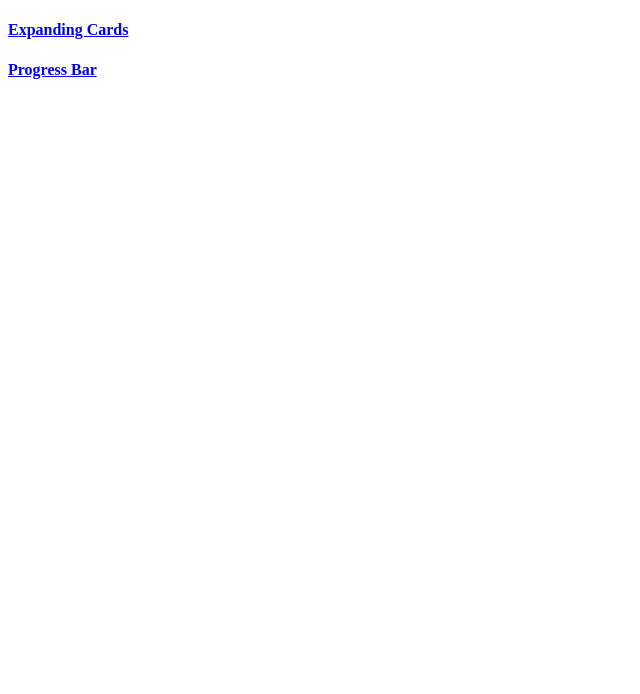
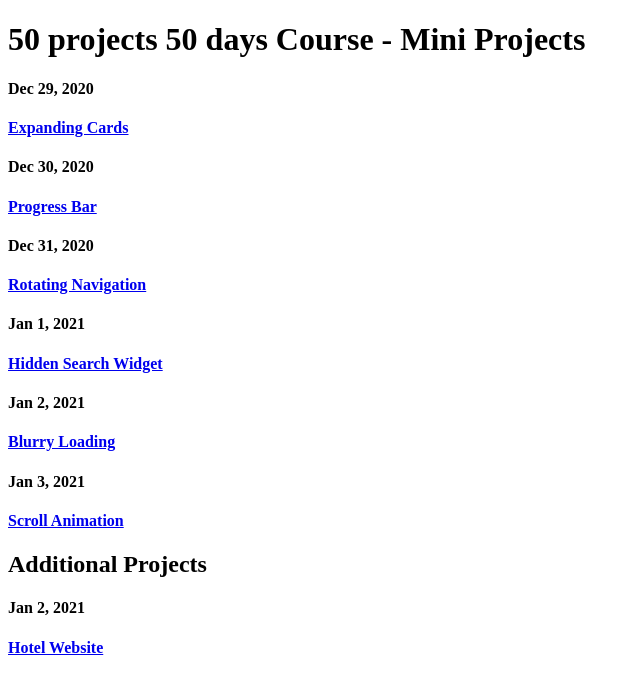
Before and after one commit to nathanjh-28/frontend_exercises, a plain HTML site: page index.html in a window 1280 px wide. Shown: the whole page, without its empty margins (0-640 px from the left). Drawn offline with Linux system fonts and the light colour scheme.

Commit message:
links in root page up to date

```diff
--- a/index.html
+++ b/index.html
@@ -9,15 +9,57 @@
 
 <body>
 
+    <h1>50 projects 50 days Course - Mini Projects</h1>
+    <h4>Dec 29, 2020</h4>
     <h4>
         <a href="expanding_cards/index.html">
             Expanding Cards
         </a>
     </h4>
 
+
+    <h4>Dec 30, 2020</h4>
     <h4>
-        <a href="frontend_exercises/progress_bar/index.html">
+        <a href="progress_bar/index.html">
             Progress Bar
+        </a>
+    </h4>
+
+    <h4>Dec 31, 2020</h4>
+    <h4>
+        <a href="rotating_navigation/index.html">
+            Rotating Navigation
+        </a>
+    </h4>
+
+    <h4>Jan 1, 2021</h4>
+    <h4>
+        <a href="hidden_search_widget/index.html">
+            Hidden Search Widget
+        </a>
+    </h4>
+
+
+    <h4>Jan 2, 2021</h4>
+    <h4>
+        <a href="blurry_loading/index.html">
+            Blurry Loading
+        </a>
+    </h4>
+
+    <h4>Jan 3, 2021</h4>
+    <h4>
+        <a href="scroll_animation/index.html">
+            Scroll Animation
+        </a>
+    </h4>
+
+    <h2>Additional Projects</h2>
+
+    <h4>Jan 2, 2021</h4>
+    <h4>
+        <a href="hotel_website/index.html">
+            Hotel Website
         </a>
     </h4>
 
```
